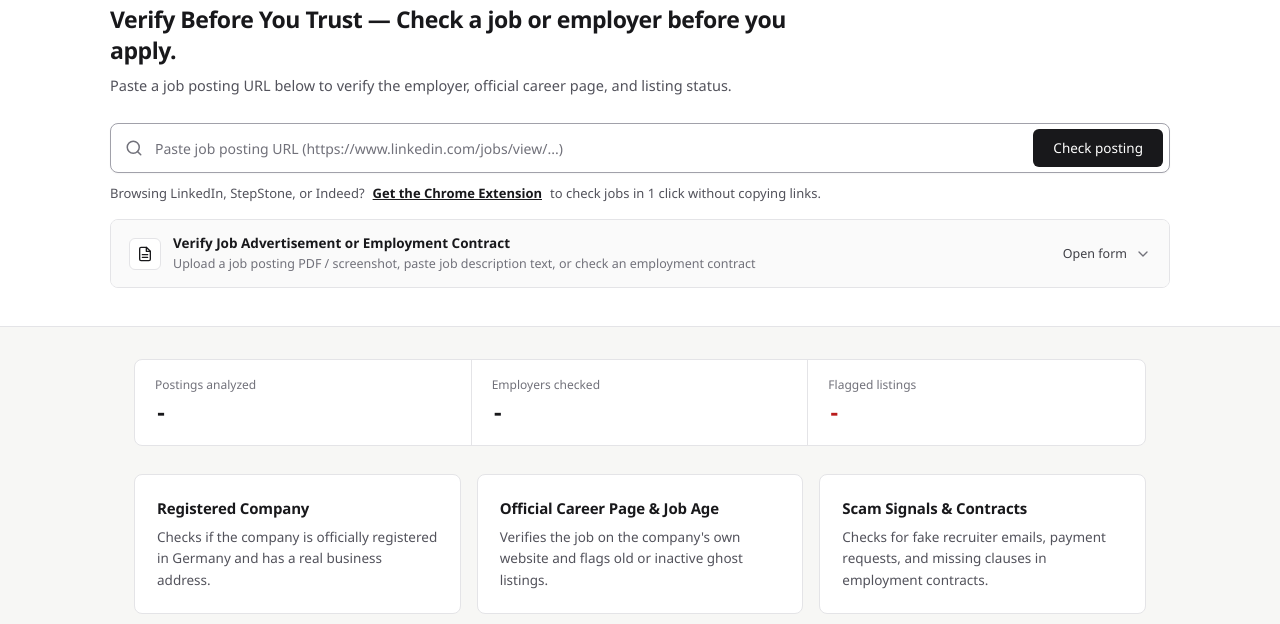
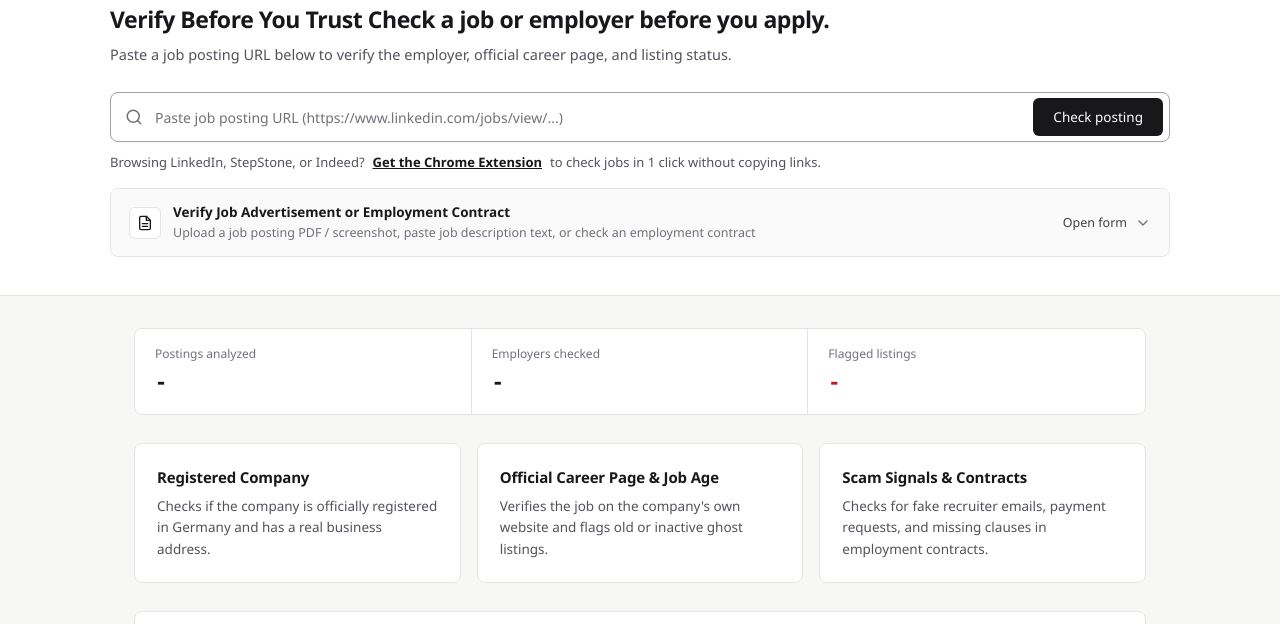
Before and after one commit to abinkprakash001/StellenPrufer, a browser extension: page frontend/index.html in a window 1280 px wide. Shown: the part 176-800 px from the top of the page. Drawn offline with Linux system fonts and the light colour scheme; no server answers; sample sign-in values are in the browser's storage.

Commit message:
Remove dash symbol from hero motto sentence

```diff
--- a/frontend/index.html
+++ b/frontend/index.html
@@ -494,7 +494,7 @@
                 <img src="logo.png" alt="StellenPrüfer Logo" class="hero-brand-logo">
                 <h1 class="hero-brand-name">Stellen<span>Prüfer</span></h1>
             </div>
-            <p class="workspace-motto">Verify Before You Trust &mdash; Check a job or employer before you apply.</p>
+            <p class="workspace-motto">Verify Before You Trust Check a job or employer before you apply.</p>
             <p class="workspace-subtitle">
                 Paste a job posting URL below to verify the employer, official career page, and listing status.
             </p>
```
Also changed, not shown: public/index.html (+1 -1 lines).
